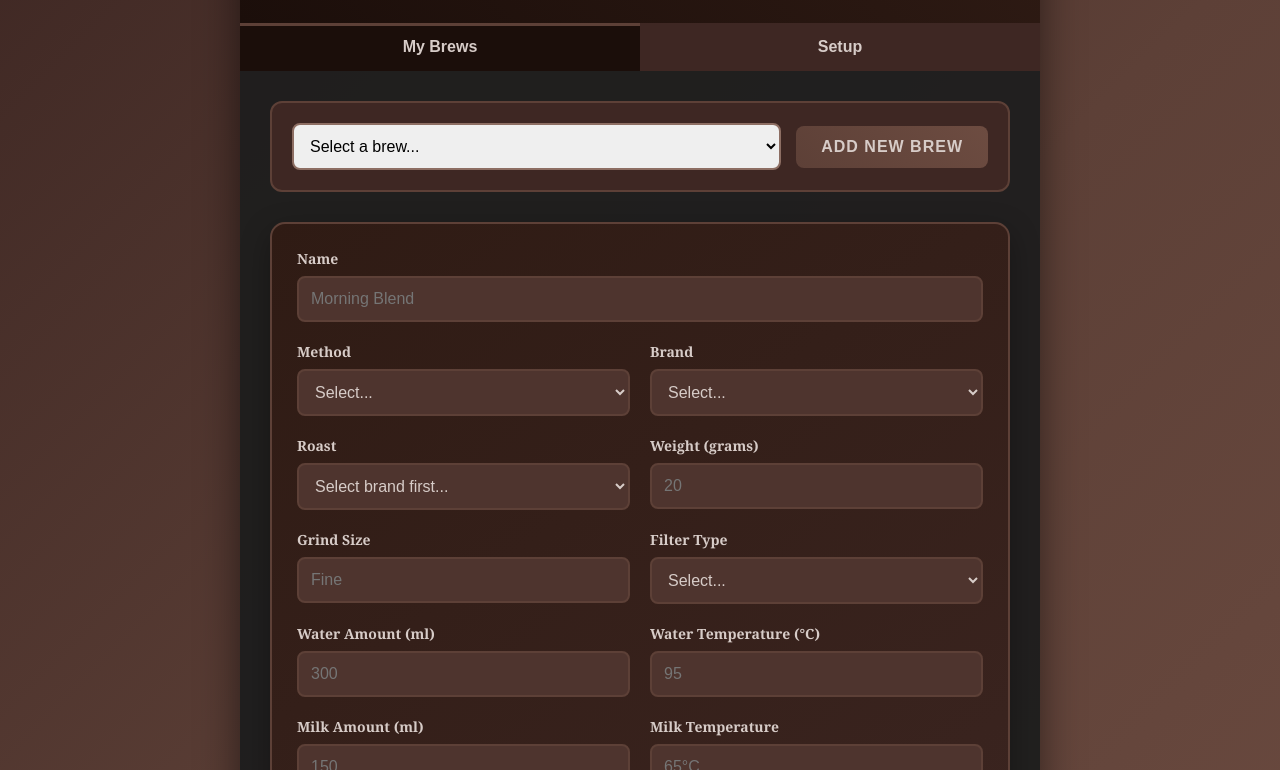
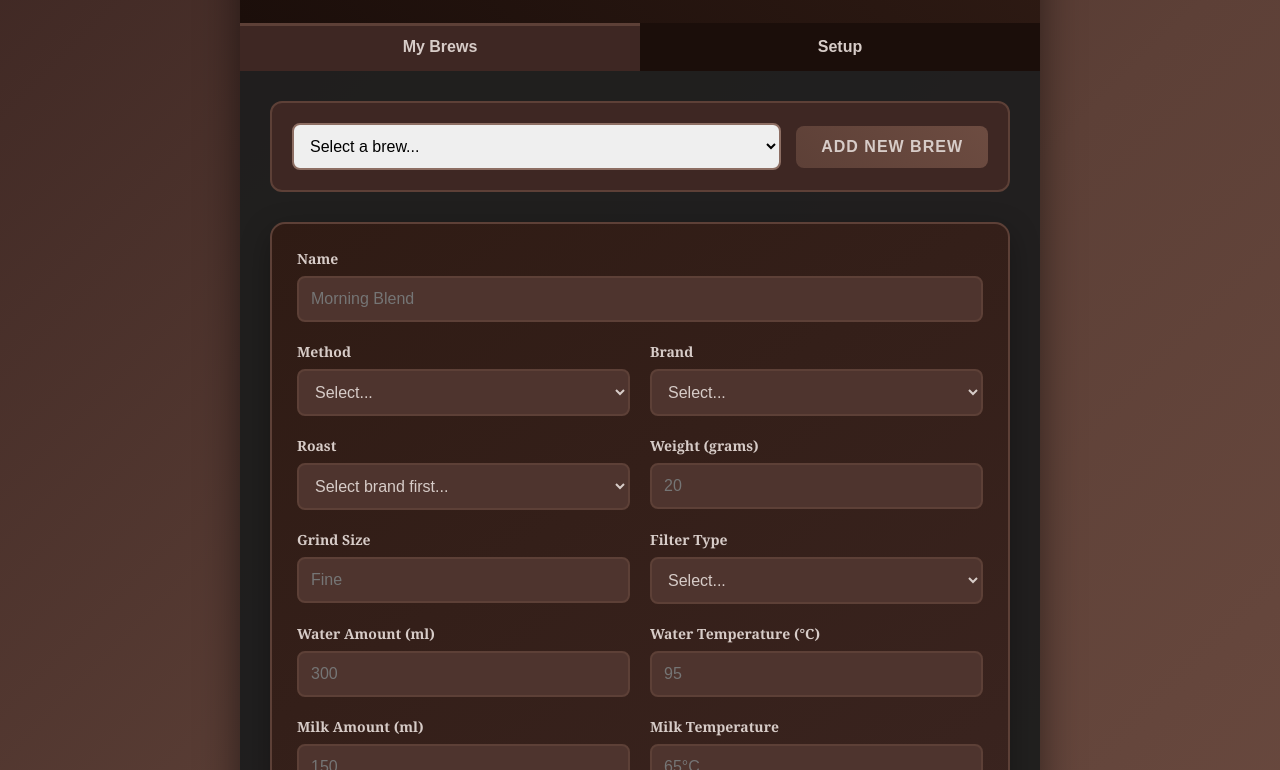
Before and after one commit to dev-boyle/dev-boyle.github.io, a plain HTML site: page coffee-brews/index.html in a window 1280 px wide. Shown: the part 136-906 px from the top of the page. Drawn offline with Linux system fonts and the light colour scheme.

Commit message:
Update index.html

```diff
--- a/coffee-brews/index.html
+++ b/coffee-brews/index.html
@@ -65,7 +65,7 @@
             flex: 1;
             padding: 15px;
             text-align: center;
-            background: #3E2723;
+            background: #1B0E0A;  /* Changed from #3E2723 to darker color */
             color: #D7CCC8;
             cursor: pointer;
             transition: all 0.3s ease;
@@ -79,7 +79,7 @@
         }
 
         .tab.active {
-            background: #1B0E0A;
+            background: #3E2723;  /* Changed from #1B0E0A to lighter color */
             box-shadow: inset 0 3px 0 #5D4037;
         }
 
```
